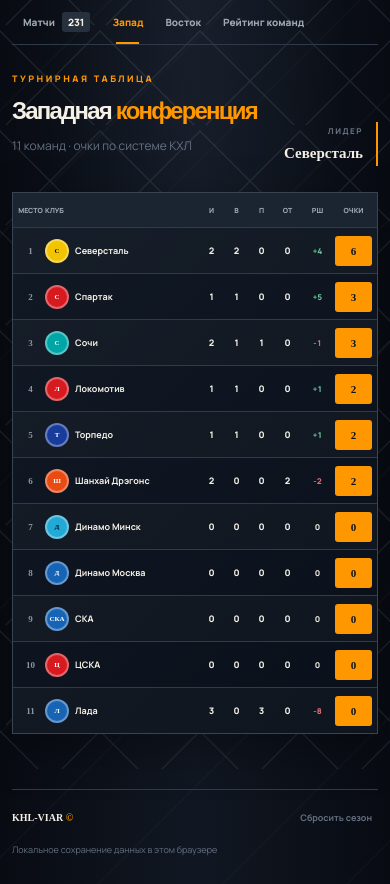
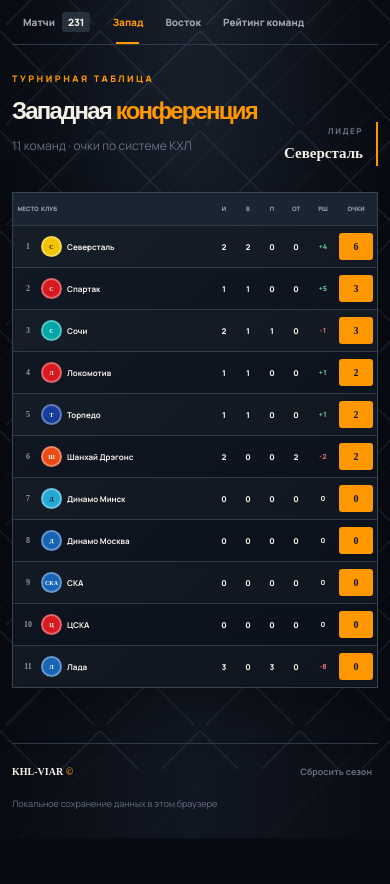
Before and after one commit to NEdesig/khl-viar, a plain HTML site: page index.html in a window 390 px wide. Both pictures are taken after a click on the button "Запад". Shown: the part 75-959 px from the top of the page. After the commit the page ends 913 px from the top, so only its background shows below. Drawn offline with Linux system fonts and the light colour scheme; a web font is replaced by a local one.

Commit message:
Update style.css

```diff
--- a/style.css
+++ b/style.css
@@ -1,4 +1,3 @@
-
 :root {
   --bg:#080B12;
   --panel:#10151F;
@@ -46,6 +45,8 @@ body:before {
   margin:auto;
   padding:0 30px;
 }
+
+/* HEADER */
 
 .topbar {
   height:86px;
@@ -107,6 +108,8 @@ body:before {
   box-shadow:0 0 12px var(--orange);
 }
 
+/* NAVIGATION */
+
 .tabs {
   display:flex;
   gap:8px;
@@ -147,6 +150,8 @@ body:before {
   color:var(--cream);
   border-radius:3px;
 }
+
+/* VIEWS */
 
 .view {
   display:none;
@@ -290,6 +295,10 @@ body:before {
 
 .match-card:hover {
   border-color:#687487;
+}
+
+.match-card.done {
+  border-left:2px solid var(--orange);
 }
 
 .match-main {
@@ -468,17 +477,25 @@ body:before {
 
 .standings-board {
   width:100%;
+  min-width:0;
   overflow:hidden;
   border:1px solid #394453;
-  background:
-    linear-gradient(135deg,#111925,#0A101A);
+  background:linear-gradient(135deg,#111925,#0A101A);
   box-shadow:0 15px 45px #0005;
 }
 
 .standings-title,
 .standings-row {
   display:grid;
-  grid-template-columns:48px minmax(140px,1fr) 38px 38px 38px 42px 48px 65px;
+  grid-template-columns:
+    44px
+    minmax(130px,1fr)
+    38px
+    38px
+    38px
+    42px
+    48px
+    62px;
   align-items:center;
   column-gap:5px;
 }
@@ -496,6 +513,12 @@ body:before {
 
 .standings-title span:nth-child(2) {
   text-align:left;
+}
+
+.standings-title span,
+.standings-row > span,
+.standings-row > strong {
+  min-width:0;
 }
 
 .standings-row {
@@ -664,6 +687,8 @@ footer span:first-child b {
   color:var(--red);
 }
 
+/* NOTIFICATIONS */
+
 .toast {
   position:fixed;
   left:50%;
@@ -802,53 +827,61 @@ footer span:first-child b {
     padding:10px;
   }
 
-  /* Таблица конференции на телефоне */
+  /* Компактная таблица конференции */
 
   .standings-title,
   .standings-row {
-    grid-template-columns:25px minmax(90px,1fr) 23px 23px 23px 25px 31px 37px;
+    grid-template-columns:
+      22px
+      minmax(76px,1fr)
+      22px
+      22px
+      22px
+      22px
+      28px
+      34px;
     column-gap:2px;
-    padding-left:5px;
-    padding-right:5px;
+    padding-left:4px;
+    padding-right:4px;
   }
 
   .standings-title {
-    min-height:34px;
-    font-size:7px;
+    min-height:32px;
+    font-size:6px;
     letter-spacing:0;
   }
 
   .standings-row {
-    min-height:46px;
-    font-size:9px;
+    min-height:42px;
+    font-size:8px;
   }
 
   .standings-rank {
-    font-size:9px;
+    font-size:8px;
   }
 
   .standings-team {
-    gap:6px;
+    gap:5px;
   }
 
   .standings-team b {
-    font-size:9px;
+    font-size:8px;
   }
 
   .club-badge {
-    width:24px;
-    height:24px;
-    font-size:7px;
+    width:21px;
+    height:21px;
+    font-size:6px;
     box-shadow:none;
   }
 
   .standings-points {
-    min-height:30px;
-    font-size:11px;
+    min-height:27px;
+    font-size:10px;
   }
 
   .goal-diff {
-    font-size:8px;
+    font-size:7px;
   }
 
   footer {
```
